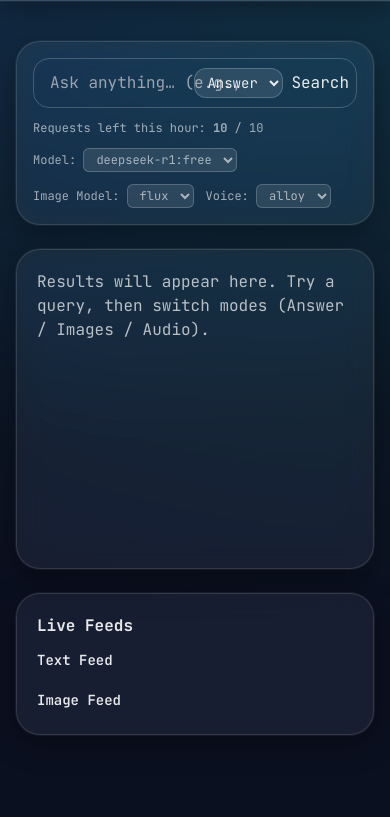
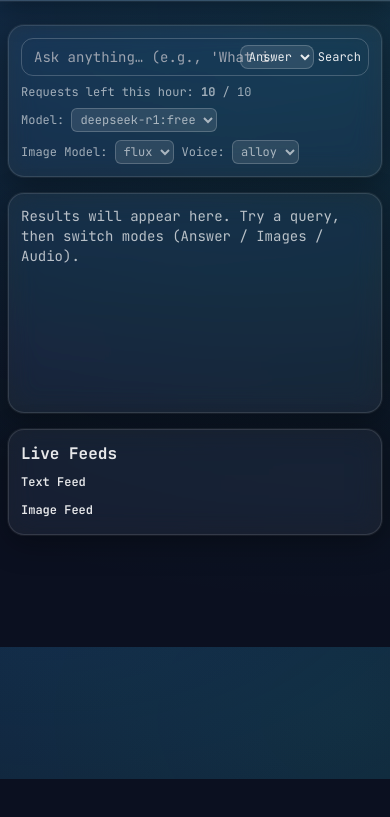
Before and after one commit to RandomCatUser/DeepSearch, a plain HTML site: page chat.deepsearch.html in a window 390 px wide. Shown: the part 65-882 px from the top of the page. After the commit the page ends 844 px from the top, so only its background shows below. Drawn offline with nearby package versions, Linux system fonts and the light colour scheme; no server answers.

Commit message:
Update chat.deepsearch.html

```diff
--- a/chat.deepsearch.html
+++ b/chat.deepsearch.html
@@ -56,29 +56,29 @@
     </div>
   </header>
 
-  <main class="max-w-6xl mx-auto px-4 pb-28">
+  <main class="max-w-6xl mx-auto px-2 sm:px-4 pb-28">
     <!-- Search Bar -->
-    <section class="mt-10">
-      <div class="glass rounded-3xl shadow-glow p-4 md:p-6">
-        <form id="searchForm" class="flex flex-col md:flex-row gap-3 items-stretch md:items-center">
+    <section class="mt-6 sm:mt-10">
+      <div class="glass rounded-2xl sm:rounded-3xl shadow-glow p-3 sm:p-4 md:p-6">
+        <form id="searchForm" class="flex flex-col md:flex-row gap-2 sm:gap-3 items-stretch md:items-center">
           <div class="relative flex-1">
-            <input id="query" type="text" placeholder="Ask anything… (e.g., \"What is quantum tunneling?\")" class="w-full bg-transparent outline-none rounded-2xl border border-white/20 px-4 py-3 pr-28" required />
-            <div class="absolute right-2 top-1/2 -translate-y-1/2 flex items-center gap-2">
-              <select id="mode" class="bg-white/10 border border-white/20 rounded-xl px-2 py-1 text-sm">
+            <input id="query" type="text" placeholder="Ask anything… (e.g., 'What is quantum tunneling?')" class="w-full bg-transparent outline-none rounded-xl sm:rounded-2xl border border-white/20 px-3 sm:px-4 py-2 sm:py-3 pr-24 sm:pr-28 text-sm sm:text-base" required />
+            <div class="absolute right-2 top-1/2 -translate-y-1/2 flex items-center gap-1 sm:gap-2">
+              <select id="mode" class="bg-white/10 border border-white/20 rounded-lg sm:rounded-xl px-1 sm:px-2 py-0.5 sm:py-1 text-xs sm:text-sm">
                 <option value="answer">Answer</option>
                 <option value="images">Images</option>
                 <option value="audio">Audio</option>
               </select>
-              <button class="btn btn-primary" type="submit">Search</button>
+              <button class="btn btn-primary text-xs sm:text-sm" type="submit">Search</button>
             </div>
           </div>
         </form>
-        <div class="mt-3 text-xs text-white/60 flex flex-wrap gap-3">
+        <div class="mt-2 sm:mt-3 text-xs text-white/60 flex flex-wrap gap-2 sm:gap-3">
           <span>Requests left this hour: <b id="quotaLeft">10</b> / 10</span>
           <span class="hidden sm:inline">•</span>
-          <span>Model: <select id="textModel" class="bg-white/10 border border-white/20 rounded-md px-2 py-0.5"></select></span>
-          <span>Image Model: <select id="imageModel" class="bg-white/10 border border-white/20 rounded-md px-2 py-0.5"></select></span>
-          <span>Voice: <select id="voice" class="bg-white/10 border border-white/20 rounded-md px-2 py-0.5">
+          <span>Model: <select id="textModel" class="bg-white/10 border border-white/20 rounded-md px-1 sm:px-2 py-0.5"></select></span>
+          <span>Image Model: <select id="imageModel" class="bg-white/10 border border-white/20 rounded-md px-1 sm:px-2 py-0.5"></select></span>
+          <span>Voice: <select id="voice" class="bg-white/10 border border-white/20 rounded-md px-1 sm:px-2 py-0.5">
             <option>alloy</option>
             <option>verse</option>
             <option>amber</option>
@@ -89,34 +89,34 @@
     </section>
 
     <!-- Content Grid -->
-    <section class="mt-6 grid grid-cols-1 lg:grid-cols-3 gap-6">
+    <section class="mt-4 sm:mt-6 grid grid-cols-1 lg:grid-cols-3 gap-4 sm:gap-6">
       <!-- Answer / Images / Audio Output -->
-      <div class="lg:col-span-2 glass rounded-3xl shadow-glow p-5 min-h-[320px]">
-        <div id="result" class="prose prose-invert max-w-none">
+      <div class="lg:col-span-2 glass rounded-2xl sm:rounded-3xl shadow-glow p-3 sm:p-5 min-h-[220px] sm:min-h-[320px]">
+        <div id="result" class="prose prose-invert max-w-none text-sm sm:text-base">
           <p class="text-white/70">Results will appear here. Try a query, then switch modes (Answer / Images / Audio).</p>
         </div>
       </div>
 
       <!-- Live Feeds -->
-      <aside class="glass rounded-3xl shadow-glow p-5">
-        <h3 class="font-bold mb-3">Live Feeds</h3>
-        <div class="space-y-4">
+      <aside class="glass rounded-2xl sm:rounded-3xl shadow-glow p-3 sm:p-5">
+        <h3 class="font-bold mb-2 sm:mb-3 text-base sm:text-lg">Live Feeds</h3>
+        <div class="space-y-2 sm:space-y-4">
           <div>
-            <div class="text-sm font-semibold mb-1">Text Feed</div>
-            <div id="textFeed" class="text-xs max-h-44 overflow-auto space-y-2"></div>
+            <div class="text-xs sm:text-sm font-semibold mb-1">Text Feed</div>
+            <div id="textFeed" class="text-xs max-h-32 sm:max-h-44 overflow-auto space-y-1 sm:space-y-2"></div>
           </div>
           <div>
-            <div class="text-sm font-semibold mb-1">Image Feed</div>
-            <div id="imageFeed" class="grid grid-cols-3 gap-2 max-h-44 overflow-auto"></div>
+            <div class="text-xs sm:text-sm font-semibold mb-1">Image Feed</div>
+            <div id="imageFeed" class="grid grid-cols-2 sm:grid-cols-3 gap-1 sm:gap-2 max-h-32 sm:max-h-44 overflow-auto"></div>
           </div>
         </div>
       </aside>
     </section>
 
     <!-- Gallery (for Images mode) -->
-    <section id="gallerySection" class="hidden mt-6 glass rounded-3xl shadow-glow p-5">
-      <h3 class="font-bold mb-3">Image Results</h3>
-      <div id="gallery" class="grid grid-cols-2 md:grid-cols-3 lg:grid-cols-4 gap-3"></div>
+    <section id="gallerySection" class="hidden mt-4 sm:mt-6 glass rounded-2xl sm:rounded-3xl shadow-glow p-3 sm:p-5">
+      <h3 class="font-bold mb-2 sm:mb-3 text-base sm:text-lg">Image Results</h3>
+      <div id="gallery" class="grid grid-cols-1 sm:grid-cols-2 md:grid-cols-3 lg:grid-cols-4 gap-2 sm:gap-3"></div>
     </section>
   </main>
 
@@ -206,11 +206,19 @@
           const o = document.createElement('option');
           o.value = m.name || m.id || m;
           o.textContent = m.name || m.id || m;
-          if(/deepseek|qwen|phi|llama|mixtral/i.test(o.value)) o.selected = true;
+          if(o.value === 'deepseek-r1:free') o.selected = true; // Default to deepseek-r1:free
           els.textModel.appendChild(o);
         });
+        // If not found, add manually
+        if(!Array.from(els.textModel.options).some(opt => opt.value === 'deepseek-r1:free')) {
+          const o = document.createElement('option');
+          o.value = 'deepseek-r1:free';
+          o.textContent = 'deepseek-r1:free';
+          o.selected = true;
+          els.textModel.appendChild(o);
+        }
       } catch(e){
-        els.textModel.innerHTML = '<option>deepseek-r1:free</option>';
+        els.textModel.innerHTML = '<option selected>deepseek-r1:free</option>';
       }
     }
 
```
